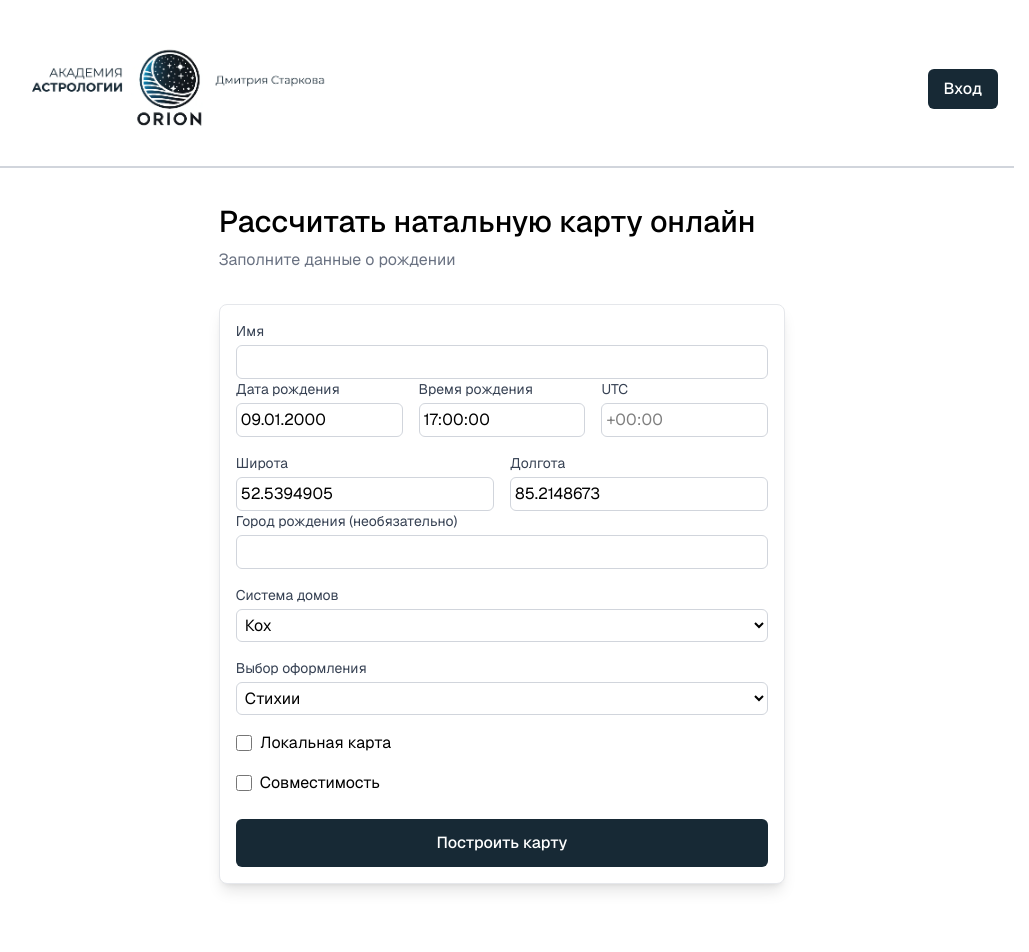
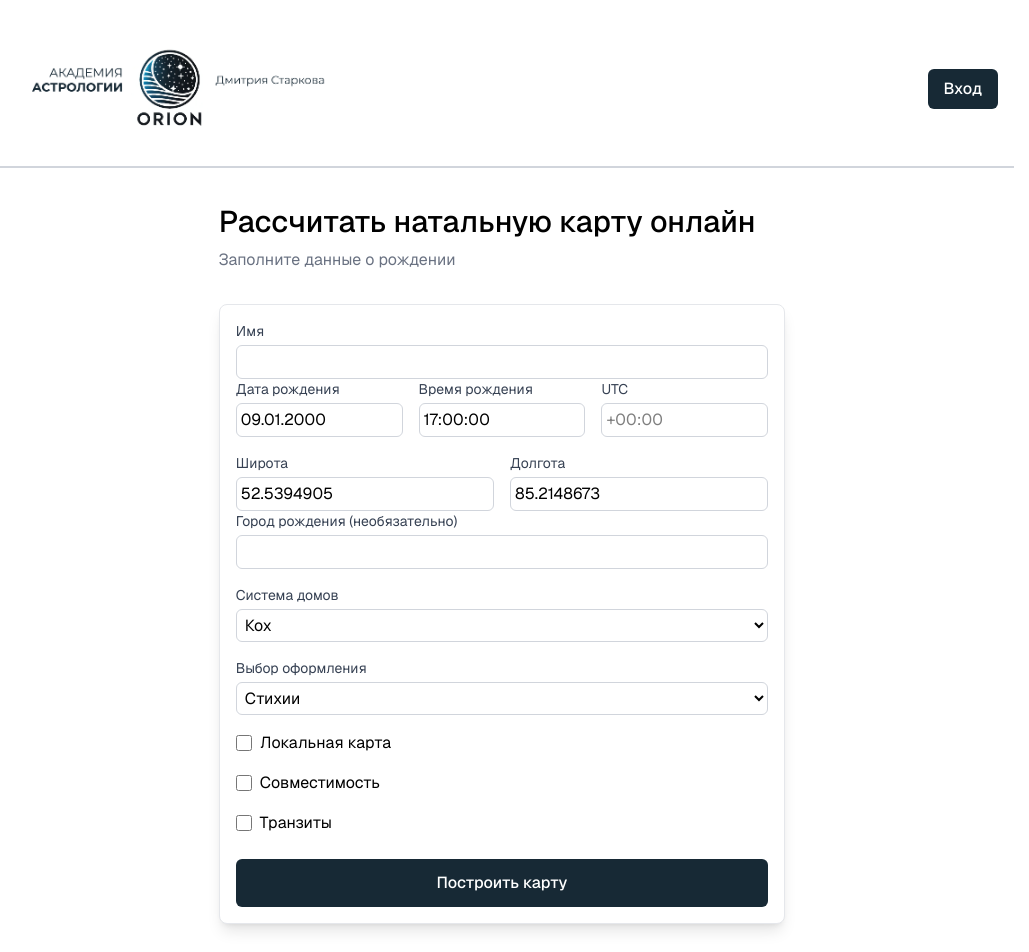
Before and after one commit to icepik77/pro12, a Next.js app: page / in a window 1280 px wide. Shown: the top 952 px of the page, without its empty margins (138-1167 px from the left). Built offline with nearby package versions, Linux system fonts and the light colour scheme.

Commit message:
new form forecast created

```diff
--- a/src/app/lib/definitions.ts
+++ b/src/app/lib/definitions.ts
@@ -22,6 +22,7 @@ export interface BirthData {
   style: string;
   isLocal: boolean;
   isCompatibility: boolean;
+  isFore: boolean;
 }
   // Интерфейс для координат планет
 export interface PlanetPositions {
--- a/src/app/lib/utils.ts
+++ b/src/app/lib/utils.ts
@@ -663,6 +663,7 @@ export  const getCalendarData = async (birthData: BirthData) => {
         style: birthData.style || "default",
         isLocal: false,
         isCompatibility: false,
+        isFore: false
       };
 
       const natalCurrentData = getNatalChart(birthDataCurrent, false, false, false);
@@ -729,14 +730,10 @@ export  const getCalendarData = async (birthData: BirthData) => {
       aspects: aspects.filter(aspect => {
         if (!aspect.time) return false; // Без time — сразу отбрасываем
 
-
-        console.log("aspectDateNot", aspect.time.toString());
         let aspectDate = aspect.time.toString();
         aspectDate = aspectDate.split(' ')[2];
         const day = date.slice(-2);
 
-        console.log("aspectDate", aspectDate);
-        console.log("day", day);
         return aspectDate === day;
       })
     };
@@ -781,9 +778,6 @@ export const findExactAspectTime = async (natalData: any, birthData: any, {
   let startTime = new Date(time.getTime() - halfHour);
   let endTime = new Date(time.getTime() + halfHour);
 
-  console.log("startTime", startTime);
-  console.log("endTime", endTime);
-
   let bestTime = time;
   let bestOrb = Infinity;
 
@@ -818,6 +812,7 @@ export const findExactAspectTime = async (natalData: any, birthData: any, {
       style: birthData.style || "default",
       isLocal: false,
       isCompatibility: false,
+      isFore: false
     };
 
     const astroDataCurrent = await getNatalChart(birthDataCurrent, false, false, false);
@@ -870,6 +865,7 @@ export const findExactAspectTime = async (natalData: any, birthData: any, {
         style: birthData.style || "default",
         isLocal: false,
         isCompatibility: false,
+        isFore: false
       };
 
 
@@ -903,6 +899,7 @@ export const findExactAspectTime = async (natalData: any, birthData: any, {
         style: birthData.style || "default",
         isLocal: false,
         isCompatibility: false,
+        isFore: false
       };
 
       const astroDataEnd = await getNatalChart(birthDataCurrent, false, false, false);
--- a/src/app/page.tsx
+++ b/src/app/page.tsx
@@ -59,7 +59,8 @@ export default function Home() {
     houseSystem: "koch",
     style: "elements",
     isLocal: false,
-    isCompatibility: false
+    isCompatibility: false,
+    isFore: false
   });
 
   const [planetPositions, setPlanetPositions] = useState<any[]>([]);
--- a/src/app/ui/BirthForm.tsx
+++ b/src/app/ui/BirthForm.tsx
@@ -72,10 +72,12 @@ export default function BirthForm({ setBirthData, localTime }: BirthFormProps) {
 
     isLocal: true,
     isCompatibility: true,
+    isFore: true,
   });
 
   const [isLocal, setIsLocal] = useState(false);
   const [isCompatibility, setIsCompatibility] = useState(false);
+  const [isFore, setIsFore] = useState(false);
 
   const [errors, setErrors] = useState({
     latitude: "",
@@ -347,8 +349,12 @@ export default function BirthForm({ setBirthData, localTime }: BirthFormProps) {
       newErrors.longitude = "Некорректные координаты";
     }
 
-    // Проверяем координаты
     if (formData.localLatitude && formData.localLongitude  && !validateCoordinates(formData.localLatitude, formData.localLongitude)) {
+      newErrors.latitude = "Некорректные координаты";
+      newErrors.longitude = "Некорректные координаты";
+    }
+
+    if (formData.latitudeComp && formData.longitudeComp  && !validateCoordinates(formData.latitudeComp, formData.longitudeComp)) {
       newErrors.latitude = "Некорректные координаты";
       newErrors.longitude = "Некорректные координаты";
     }
@@ -371,6 +377,11 @@ export default function BirthForm({ setBirthData, localTime }: BirthFormProps) {
           isCompatibility: false
         });
 
+      } else if(!isFore){
+        setBirthData({
+          ...formData,
+          isTransit: false
+        });
       } else setBirthData(formData);
 
 
@@ -520,7 +531,7 @@ export default function BirthForm({ setBirthData, localTime }: BirthFormProps) {
             </div>
 
             {/* Чекбокс */}
-            {!isCompatibility &&
+            {!isCompatibility && !isFore &&
               <label className="flex items-center space-x-2 cursor-pointer ">
               <input
                 type="checkbox"
@@ -528,6 +539,7 @@ export default function BirthForm({ setBirthData, localTime }: BirthFormProps) {
                 onChange={() => {
                   setIsLocal(!isLocal)
                   if (isCompatibility) setIsCompatibility(!isCompatibility);
+                  if (isFore) setIsFore(!isFore);
                 }}
                 className="w-4 h-4"
               />
@@ -536,7 +548,7 @@ export default function BirthForm({ setBirthData, localTime }: BirthFormProps) {
             }
 
             {/* Чекбокс */}
-            {!isLocal &&
+            {!isLocal && !isFore &&
               <label className="flex items-center space-x-2 cursor-pointer ">
               <input
                 type="checkbox"
@@ -544,10 +556,28 @@ export default function BirthForm({ setBirthData, localTime }: BirthFormProps) {
                 onChange={() => {
                   setIsCompatibility(!isCompatibility)
                   if (isLocal) setIsLocal(!isLocal);
+                  if (isFore) setIsFore(!isFore);
                 }}
                 className="w-4 h-4"
               />
               <span>Совместимость</span>
+              </label>
+            }
+
+            {/* Чекбокс */}
+            {!isCompatibility && !isLocal &&
+              <label className="flex items-center space-x-2 cursor-pointer ">
+              <input
+                type="checkbox"
+                checked={isFore}
+                onChange={() => {
+                  setIsFore(!isFore)
+                  if (isCompatibility) setIsCompatibility(!isCompatibility);
+                  if (isLocal) setIsLocal(!isLocal);
+                }}
+                className="w-4 h-4"
+              />
+              <span>Транзиты</span>
               </label>
             }
 
@@ -705,6 +735,52 @@ export default function BirthForm({ setBirthData, localTime }: BirthFormProps) {
                 </div>
               </div>
             )}
+
+            {isFore && (
+              <div className=" px-4 py-0 rounded-lg">
+                {/* Дата, время и UTC в одну строку */}
+                <div className="flex flex-wrap gap-4">
+                  {/* Дата */}
+                  <div className="flex-1 min-w-[120px]">
+                    <label className="block text-gray-700 text-sm mb-1">Дата</label>
+                    <input
+                      type="text"
+                      name="dateFore"
+                      value={formData.dateFore}
+                      onChange={handleDateInput}
+                      placeholder="ДД.ММ.ГГГГ"
+                      className="w-full p-1 border border-gray-300 rounded-md focus:ring-2 focus:ring-black focus:outline-none"
+                    />
+                  </div>
+
+                  {/* Время */}
+                  <div className="flex-1 min-w-[120px]">
+                    <label className="block text-gray-700 text-sm mb-1">Время</label>
+                    <input
+                      type="text"
+                      name="timeFore"
+                      value={formData.timeFore}
+                      onChange={handleTimeInput}
+                      placeholder="ЧЧ:ММ"
+                      className="w-full p-1 border border-gray-300 rounded-md focus:ring-2 focus:ring-black focus:outline-none"
+                    />
+                  </div>
+
+                  {/* UTC */}
+                  <div className="flex-1 min-w-[120px]">
+                    <label className="block text-gray-700 text-sm mb-1">UTC</label>
+                    <input
+                      type="text"
+                      name="utcOffsetFore"
+                      value={formData.utcOffsetFore}
+                      onChange={handleUtcOffsetInput}
+                      placeholder={localTime || "+00:00"}
+                      className="w-full p-1 border border-gray-300 rounded-md focus:ring-2 focus:ring-black focus:outline-none"
+                    />
+                  </div>
+                </div>
+              </div>
+            )}
           </div>
 
           <button type="submit" className="mt-6 w-full p-3 bg-[#172935] text-white font-medium rounded-md hover:bg-gray-800 transition">Построить карту</button>
--- a/src/app/ui/NatalChart.tsx
+++ b/src/app/ui/NatalChart.tsx
@@ -47,6 +47,7 @@ const NatalChart: React.FC<NatalChartProps> = ({
 
   const [isLocal, setIsLocal] = useState(false);
   const [isCompatibility, setIsCompatibility] = useState(false);
+  const [isFore, setIsFore] = useState(false);
 
 
   const [twoMaps, setTwoMaps] = useState(false);
@@ -133,7 +134,7 @@ const NatalChart: React.FC<NatalChartProps> = ({
 
     let isLocal;
     let isCompatibility;
-    let isFore = true;
+    let isFore;
 
     if (localLatitude && localLongitude && birthData.isLocal){
       isLocal = true;
@@ -150,6 +151,14 @@ const NatalChart: React.FC<NatalChartProps> = ({
     } else{
       isCompatibility = false;
       setIsCompatibility(false);
+    }
+
+    if (birthData.isFore){
+      isFore = true;
+      setIsFore(true);
+    } else{
+      isFore = false;
+      setIsFore(false);
     }
 
     const natalData = getNatalChart(birthData, false, false, false);
```
Also changed, not shown: 1 other file (tests, documents, lock files or other folders).
